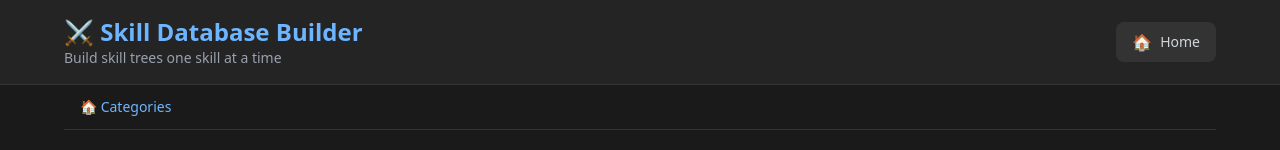
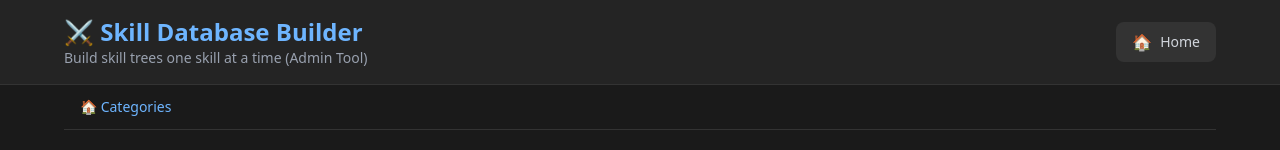
Before and after one commit to crynxmartinez/erchis, a Next.js app: page /admin/skills in a window 1280 px wide. Shown: the top 150 px of the page. Built offline with nearby package versions, Linux system fonts and the light colour scheme.

Commit message:
Force redeploy - remove cached fixed nav

```diff
--- a/src/app/admin/skills/page.tsx
+++ b/src/app/admin/skills/page.tsx
@@ -433,7 +433,7 @@ export default function SkillDatabaseBuilder() {
         <div className="max-w-6xl mx-auto flex items-center justify-between">
           <div>
             <h1 className="text-2xl font-bold text-[#6eb5ff]">⚔️ Skill Database Builder</h1>
-            <p className="text-sm text-gray-400">Build skill trees one skill at a time</p>
+            <p className="text-sm text-gray-400">Build skill trees one skill at a time (Admin Tool)</p>
           </div>
           <a
             href="/floor/1/town"
```
